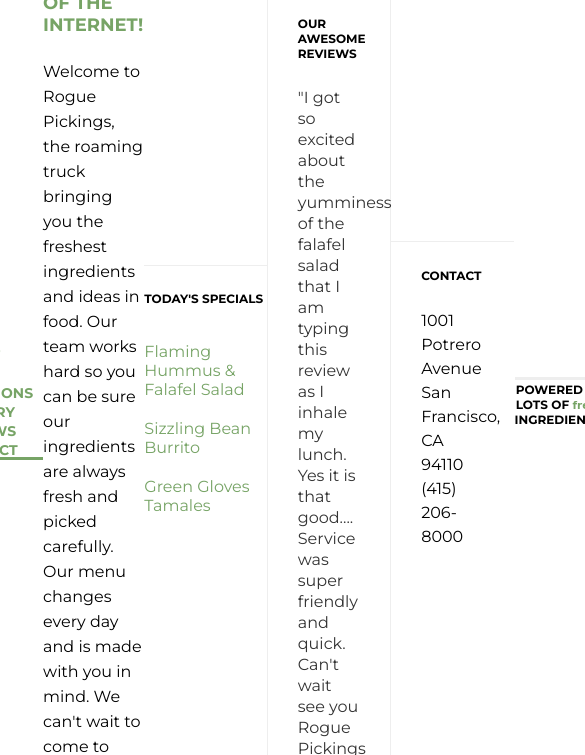
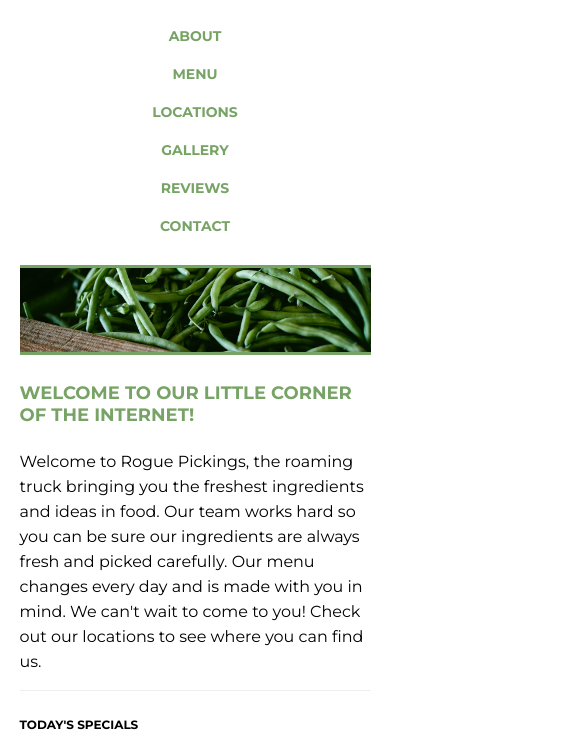
Before and after one commit to Naomilouiserose/rogue-pickings, a plain HTML site: page index.html in a window 390 px wide. Shown: the part 119-874 px from the top of the page, 585 px wide, since content can reach past the window. Drawn offline with Linux system fonts and the light colour scheme; a web font is replaced by a local one.

Commit message:
Uploading responsive site files

```diff
--- a/css/main.css
+++ b/css/main.css
@@ -11,11 +11,12 @@
 }
 
 .container{
+	max-width: 1200px;
+	width: 90%;
 	display: flex;
 	justify-content: center;
 	align-items: center;
-	max-width: 1200px;
-	margin: 0 auto;
+	flex-flow: row wrap;
 }
 
 h1,
@@ -36,7 +37,7 @@
 	font-size: 1.125em;
 }
 h4 {
-	font-size: 12px;
+	font-size: 0.75em;
 }
 
 p {
@@ -47,60 +48,64 @@
 
 /*The widths are in a percentage!*/
 header {
+	border-bottom: 3px solid #77a466;
+	text-align: center;
+	width: 100%;
 	display: flex;
 	justify-content: center;
 	align-items: center;
-	height: 110px;
-	border-bottom: 3px solid #77a466;
-	margin: 0 auto;
+	flex-flow: row wrap;
 }
 
 header h1 {
-	float: left;
+	font-size: 1.875em;
 	margin: 0;
 	padding: 38px 0;
+	width: 100%;
+	border-bottom: 3px solid #77a466;
 }
+
 header h1 span {
 	color: #77a466;
 }
 
 header nav {
-	float: right;
-	padding: 46px 0;
+	padding: 20px 0;
+	width: 100%;
 }
+
 header nav ul {
 	margin: 0;
 	padding: 0;
 }
+
 header nav ul li {
 	text-transform: uppercase;
 	font-weight: 700;
-	font-size: 14px;
-	padding: 0 10px;
-	display: inline;
+	font-size: 0.875em;
+	padding: 10px;
+	list-style: none;
 }
+
 header nav ul li a{
 	text-decoration: none;
 	color:#77a466;
 }
 
 /*The widths are in a percentage!*/
-.top-section,
-.bottom-section {
-	margin: 0 auto;
-	clear: both;
-}
 
 .top-section {
 	display: flex;
 	justify-content: center;
 	align-items: center;
+	flex-flow: row wrap;
 }
 
 .bottom-section {
 	display: flex;
 	justify-content: center;
 	align-items: center;
+	flex-flow: row wrap;
 }
 
 .main-image {
@@ -112,27 +117,23 @@
 	border-bottom: 3px solid #77a466;
 }
 
-.main-title {
-	height: auto;
-	float: left;
-}
 .main-title h3 {
 	text-align: left;
 	padding: 5px 0;
 	color: #77a466;
+	font-size: 1.125em;
 }
+
 .main-title p {
 	padding: 0;
 	font-size: 1em;
-	line-height: 25px;
+	line-height: 1.5625;
 }
 
 .section-one,
 .section-two,
 .section-three {
-	width: 33%;
-	height: auto;
-	float: left;
+	width: 100%;
 	border-top: 1px solid #eee;
 }
 
@@ -140,10 +141,6 @@
 	padding: 10px 0;
 }
 
-.section-two {
-	border-left: 1px solid #eee;
-	border-right: 1px solid #eee;
-}
 
 .section-two h4,
 .section-three h4 {
@@ -162,12 +159,12 @@
 .reviews {
 	color: #333;
 	font-size: 1em;
-	line-height: 21px;
+	line-height: 1.3125;
 }
 
 .address {
-	font-size: 16px;
-	line-height: 24px;
+	font-size: 1em;
+	line-height: 1.5;
 }
 
 /*The widths are in a percentage!*/
@@ -175,10 +172,7 @@
 	display: flex;
 	justify-content: center;
 	align-items: center;
-	height: 50px;
-	border-top: 3px solid #eee;
-	margin: 0 auto;
-	clear: both;
+	flex-flow: row wrap;
 	text-align: center;
 }
 footer span {
@@ -187,3 +181,50 @@
 	color: #77a466;
 	font-size: 0.875em;
 }
+
+@media all and (min-width:768px) {
+
+	.bottom-section {
+		justify-content: space-between;
+		align-items: flex-start;
+		border-top: 2px solid #eee;
+	}
+
+	.section-one,
+	.section-two,
+	.section-three {
+		border-top: none;
+		flex-basis: 30%;
+	}
+
+	.section-two {
+    border-left: 1px solid #eee;
+  	border-right: 1px solid #eee;
+    padding: 0 20px;
+	}
+
+}
+
+@media all and (min-width: 1200px) {
+	header {
+		justify-content: space-between;
+	}
+
+	header h1 {
+		width: 30%;
+		text-align: left;
+		border-bottom: none;
+		padding: 0;
+	}
+
+	header nav {
+		width: 40%;
+	}
+
+	header nav ul {
+		display: flex;
+		justify-content: space-between;
+	}
+
+
+}
```
